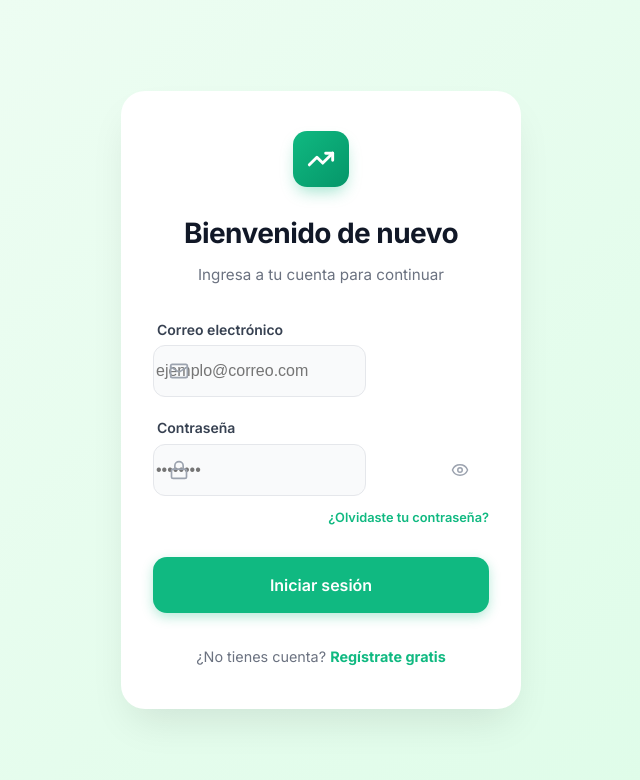
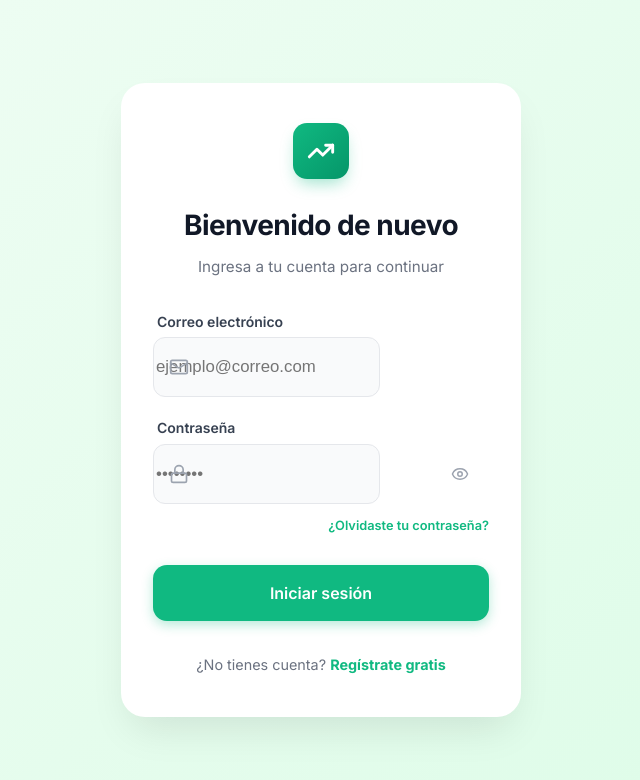
Before and after one commit to EVONGwb/mis-finanzas-app, a React (Vite) app in the folder frontend/: page /login in a window 1280 px wide. Shown: the top 780 px of the page, without its empty margins (319-959 px from the left). Built offline with nearby package versions, Linux system fonts and the light colour scheme.

Commit message:
style: increase input height and font size in login form

```diff
--- a/frontend/src/pages/Login.jsx
+++ b/frontend/src/pages/Login.jsx
@@ -114,8 +114,8 @@ export default function Login({ onAuthed }) {
               onChange={(e) => setEmail(e.target.value)}
               required
               style={{
-                height: "52px",
-                fontSize: "1rem",
+                height: "60px", // Increased height for better comfort
+                fontSize: "1.05rem", // Slightly larger font
                 borderRadius: "12px",
                 backgroundColor: "#F9FAFB", // Fondo gris muy claro
                 border: "1px solid #E5E7EB",
@@ -137,8 +137,8 @@ export default function Login({ onAuthed }) {
               onChange={(e) => setPassword(e.target.value)}
               required
               style={{
-                height: "52px",
-                fontSize: "1rem",
+                height: "60px", // Increased height for better comfort
+                fontSize: "1.05rem", // Slightly larger font
                 borderRadius: "12px",
                 backgroundColor: "#F9FAFB",
                 border: "1px solid #E5E7EB",
```
